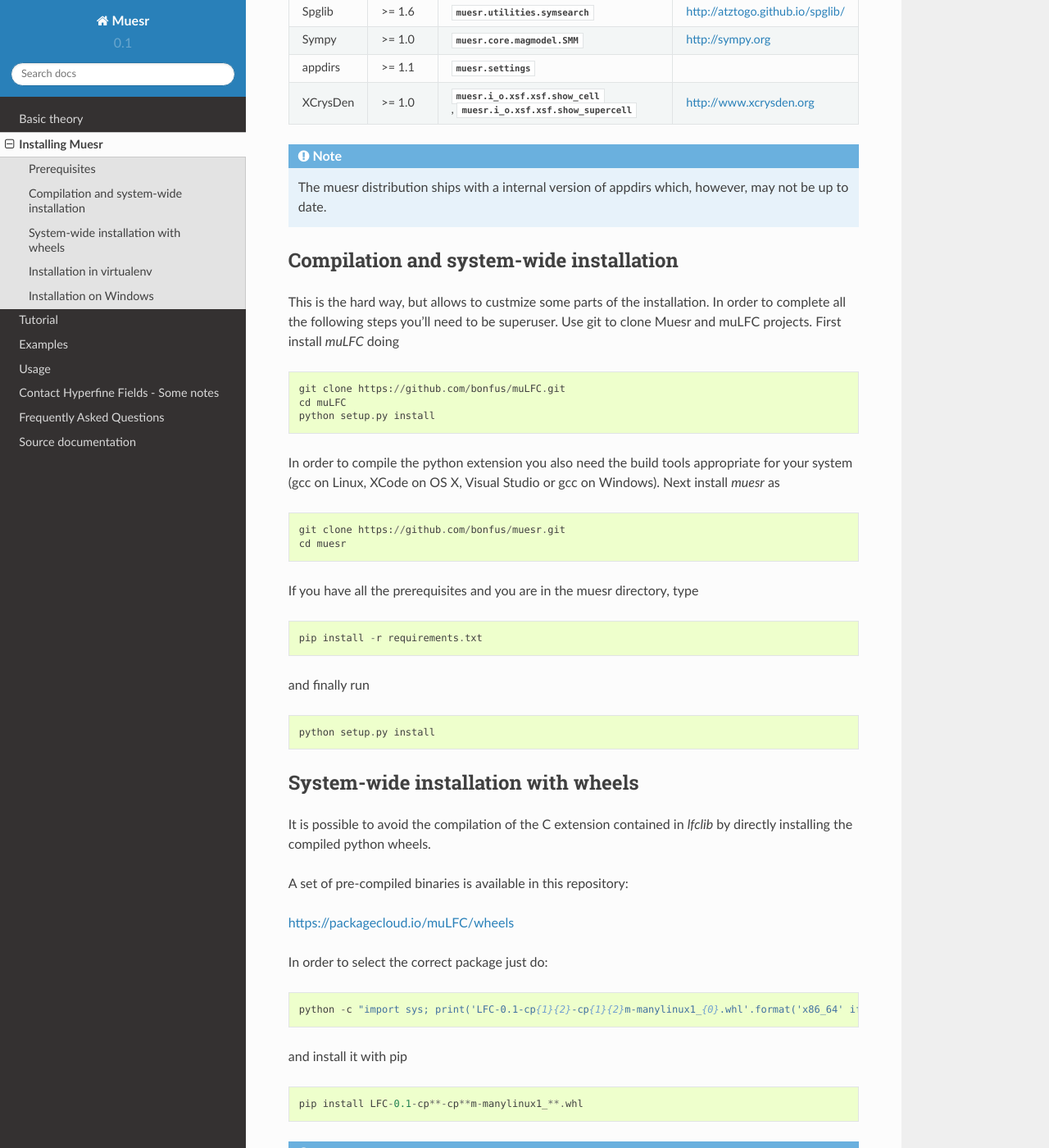
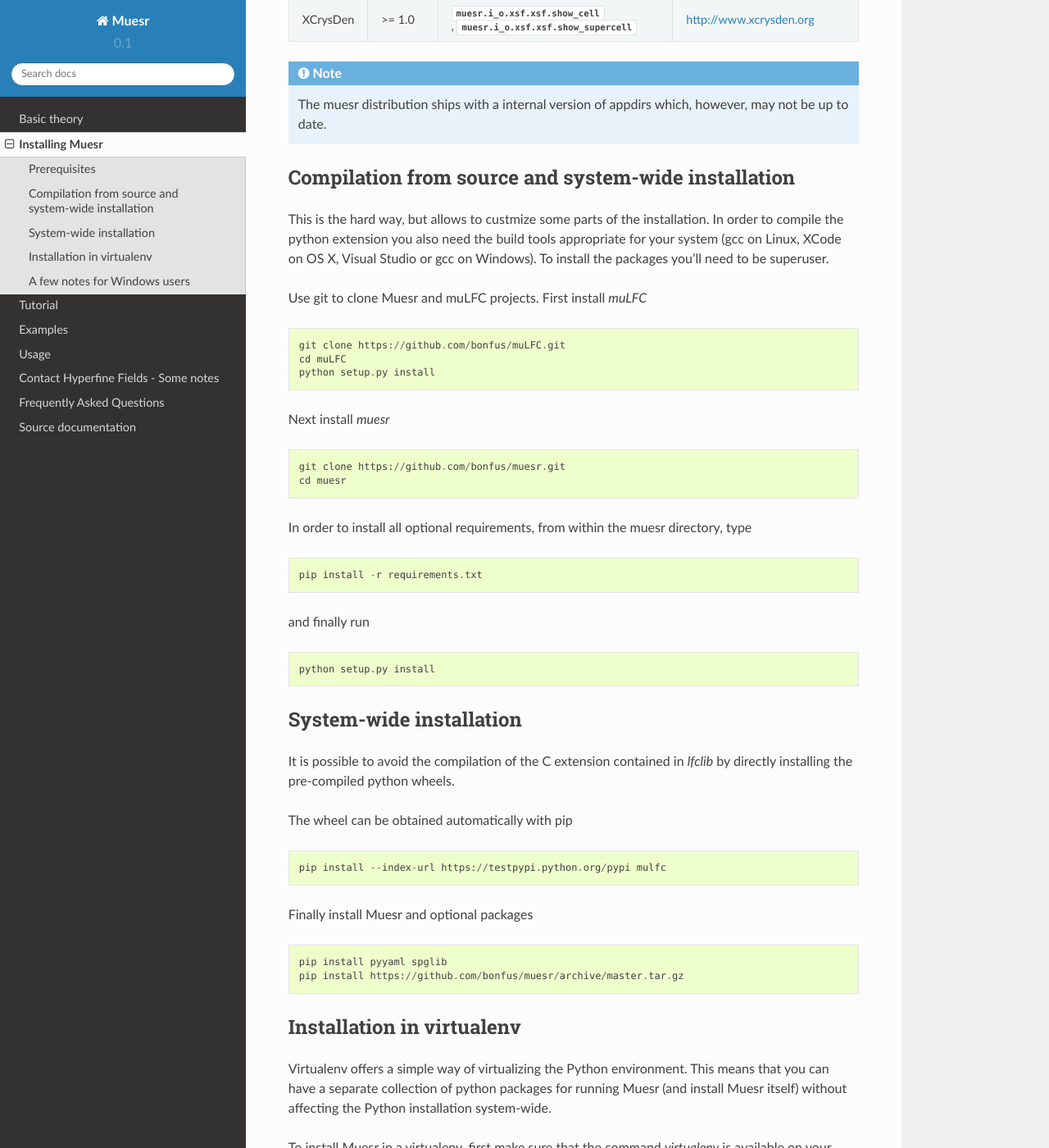
Before and after one commit to bonfus/muesr, a Sphinx documentation site: the page built from docs/Install.rst, in a window 1280 px wide and 1400 px high, scrolled down 794 px. Shown: the whole window at 82% size. Built offline with Sphinx 7.4.7 and the Read the Docs theme 2.0.0, drawn with Linux system fonts in a browser that asks for light colours; some of the changed text lies outside the part shown.

Commit message:
Updated install instructions

```diff
--- a/docs/Install.rst
+++ b/docs/Install.rst
@@ -12,13 +12,11 @@
 
 * Python 2.7, 3.1+      (http://www.python.org)
 * Numpy 1.6.0+          (http://www.numpy.org)
-* lfclib                (http://github.com/bonfus/muLFC)
+* mulfc                 (http://github.com/bonfus/muLFC)
 
 Other Python versions or Python implementations might work, but are
 (currently) not officially tested or supported.
 
-.. note::
-   Windows is likely to be supported with minor changes to the code.
 
 Additionally, you will need the following packages and libraries to be
 installed to use *all* features of Muesr:
@@ -39,27 +37,29 @@
    however, may not be up to date.
 
 
-Compilation and system-wide installation
-----------------------------------------
+Compilation from source and system-wide installation
+----------------------------------------------------
 
 This is the hard way, but allows to custmize some parts of the installation.
-In order to complete all the following steps you'll need to be superuser.
+In order to compile the python extension you also need the build tools appropriate
+for your system (gcc on Linux, XCode on OS X, Visual Studio or gcc on Windows).
+To install the packages you'll need to be superuser.
+
 Use git to clone Muesr and muLFC projects.
-First install `muLFC` doing ::
+First install `muLFC`  ::
 
     git clone https://github.com/bonfus/muLFC.git
     cd muLFC
     python setup.py install
 
-In order to compile the python extension you also need the build tools appropriate
-for your system (gcc on Linux, XCode on OS X, Visual Studio or gcc on Windows).
-Next install `muesr` as ::
+
+Next install `muesr`  ::
 
     git clone https://github.com/bonfus/muesr.git
     cd muesr
 
 
-If you have all the prerequisites and you are in the muesr directory, type ::
+In order to install all optional requirements, from within the muesr directory, type ::
 
    pip install -r requirements.txt
 
@@ -68,35 +68,21 @@
    python setup.py install
 
 
-System-wide installation with wheels
-----------------------------------------
+System-wide installation
+-------------------------
 
 It is possible to avoid the compilation of the C extension contained
-in `lfclib` by directly installing the compiled python wheels.
+in `lfclib` by directly installing the pre-compiled python wheels.
 
-A set of pre-compiled binaries is available in this repository:
+The wheel can be obtained automatically with pip ::
 
-https://packagecloud.io/muLFC/wheels
+    pip install --index-url https://testpypi.python.org/pypi mulfc
 
-In order to select the correct package just do::
+Finally install Muesr and optional packages ::
 
-    python -c "import sys; print('LFC-0.1-cp{1}{2}-cp{1}{2}m-manylinux1_{0}.whl'.format('x86_64' if sys.maxsize > 2**32 else 'i686', sys.version_info[0], sys.version_info[1]))"
+    pip install pyyaml spglib
+    pip install https://github.com/bonfus/muesr/archive/master.tar.gz
 
-and install it with pip ::
-
-    pip install LFC-0.1-cp**-cp**m-manylinux1_**.whl
-
-
-.. note:: If you encounter an error like this
-          "LFC-0.1-cp35-cp35m-manylinux1_x86_64.whl
-          is not a supported wheel on this platform" you probably
-          choose a package that is not compatible with your python
-          version or your system.
-
-
-Finally install Muesr as ::
-
-    pip install https://github.com/bonfus/muesr/archive/master.tar.gz
 
 Installation in virtualenv
 --------------------------
@@ -108,72 +94,48 @@
 
 To install Muesr in a virtualenv, first make sure that the command `virtualenv`
 is available on your system. If not, please check online what is the
-recommended way of installing virtualenv in your os.
+recommended way of installing virtualenv for your operation system.
 
 To create the virualenv run in a terminal: ::
 
    virtualenv muesr-env
 
-and to activate the environment (linux and OsX) ::
+and to activate the environment (Linux and OsX) ::
 
    cd muesr-env
    source bin/activate
 
-now you can install LFC and Muesr in the virtualenv with the commands ::
+now you can install mulfc and Muesr in the virtualenv with the same commands
+reported above ::
 
-   pip install https://github.com/bonfus/muLFC/archive/master.tar.gz
-   pip install https://github.com/bonfus/muesr/archive/master.tar.gz
+    pip install --index-url https://testpypi.python.org/pypi mulfc
+    pip install https://github.com/bonfus/muesr/archive/master.tar.gz
 
-this will only provide the minimal dependencies. To have access to all
-Muesr functions you also need `spglib` and `PyYAML` ::
+The `spglib` and `PyYAML` are also recommended ::
 
    pip install pyyaml spglib
 
 
-.. figure:: asciicast/install.png
-   :scale: 25 %
-   :target: https://asciinema.org/a/6xeplqujkfw71bldp171sjafs?speed=2
-   :alt: Asciicast link
+A few notes for Windows users
+-----------------------------
 
-Follow the installation procedure in asciicast (you can copy/paste from the video!).
-
-
-Installation on Windows
------------------------
-
-In order to install `muesr` on python you need a working python environment.
-In recent Windows versions the best experience is probably obtained with Anaconda, which provides a
-complete Python installation for scientific data analysis. The following steps assume
+In order to install `muesr` on Windows you need a working python environment.
+The best user experience is probably provided by Anaconda, which is a
+complete Python distribution for scientific data analysis. The following steps assume
 that a working version of `Anaconda <https://www.anaconda.com/download/>`_ is available
 on the target system.
 
-To install muesr first download a pre-compiled version of muLFC from github:
-
-* `LFC-0.1-cp36-cp36m-win32.whl <https://packagecloud.io/muLFC/wheels/packages/python/LFC-0.1-cp36-cp36m-win32.whl/download>`_ : Python 3.6, 32 bit system
-* `LFC-0.1-cp36-cp36m-win_amd64.whl <https://packagecloud.io/muLFC/wheels/packages/python/LFC-0.1-cp36-cp36m-win_amd64.whl/download>`_ : Python 3.6, 64 bit system
-* `LFC-0.1-cp27-cp27m-win32.whl <https://packagecloud.io/muLFC/wheels/packages/python/LFC-0.1-cp27-cp27m-win32.whl/download>`_ : Python 2.7, 32 bit system
-* `LFC-0.1-cp27-cp27m-win_amd64.whl <https://packagecloud.io/muLFC/wheels/packages/python/LFC-0.1-cp27-cp27m-win_amd64.whl/download>`_ : Python 2.7, 64 bit system
-
-
-Assuming that you have downloaded the correct package in the ``Downloads``
-directory, in order to install `muesr` start Anaconda navigator and open an
-interactive python terminal:
+Start Anaconda navigator and open an interactive python terminal:
 
 .. image:: anaconda-navigator.png
 
 From within the interactive terminal do: ::
 
-    import pip, sys
-    from os.path import expanduser, join
+    import pip
 
-    arch = 'amd64' if (sys.maxsize > 2*32) else '32'
-    name = "LFC-0.1-cp{0}{1}-cp{0}{1}m-win_{2}.whl".format(sys.version_info.major, sys.version_info.minor,arch)
-
-    home = expanduser("~")
-    wheel_name = join ( join(home,"Downloads") , name )
-
-    pip.main(["install",wheel_name])
-    pip.main(["install","https://github.com/bonfus/muesr/archive/master.zip"])
+    pip.main("install --index-url https://testpypi.python.org/pypi mulfc".split())
+    pip.main("install spglib".split())
+    pip.main("install https://github.com/bonfus/muesr/archive/master.zip".split())
 
 
 
```
Also changed, not shown: README.md (+7 -4 lines), TODO.md (added, +13 -0 lines).
